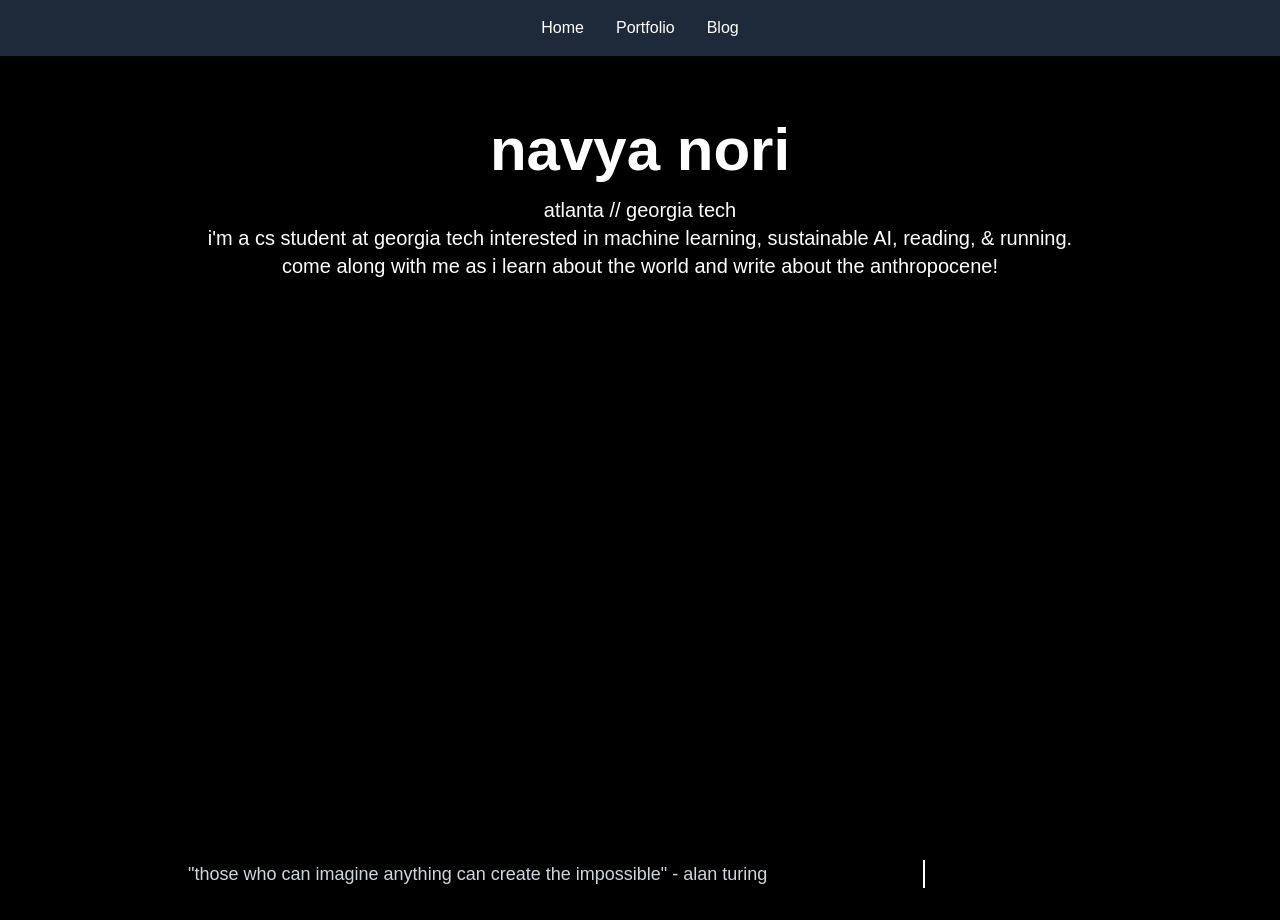
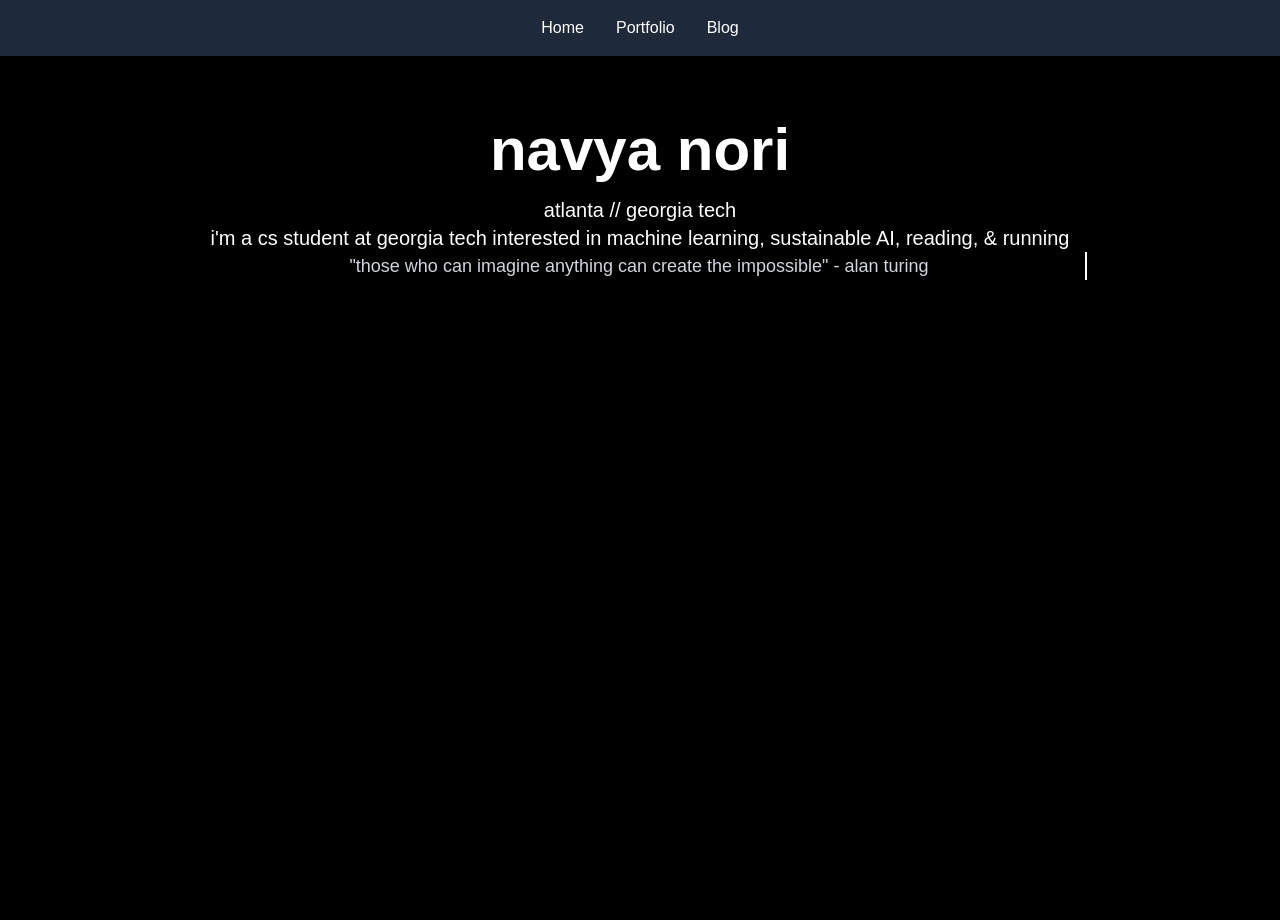
Before and after one commit to navyan6/personal-site, a Next.js app: page / in a window 1280 px wide. Built offline with nearby package versions, Linux system fonts and the light colour scheme.

Commit message:
fix_main_page

```diff
--- a/app/page.tsx
+++ b/app/page.tsx
@@ -7,14 +7,11 @@
         <h1 className="text-6xl font-extrabold text-white mt-8">navya nori</h1>
         <p className="text-xl text-white mt-4">
           atlanta // georgia tech <br />
-          i'm a cs student at georgia tech interested in machine learning, sustainable AI, reading, & running. <br />
-          come along with me as i learn about the world and write about the anthropocene!
+          i'm a cs student at georgia tech interested in machine learning, sustainable AI, reading, & running <br />
+          <span className="text-lg text-gray-300 animate-fill-text">
+            "those who can imagine anything can create the impossible" - alan turing
+          </span>
         </p>
-      </div>
-
-      {/* Alan Turing Quote */}
-      <div className="text-lg text-gray-300 mt-6 animate-fill-text">
-        "those who can imagine anything can create the impossible" - alan turing
       </div>
     </div>
   );
```
